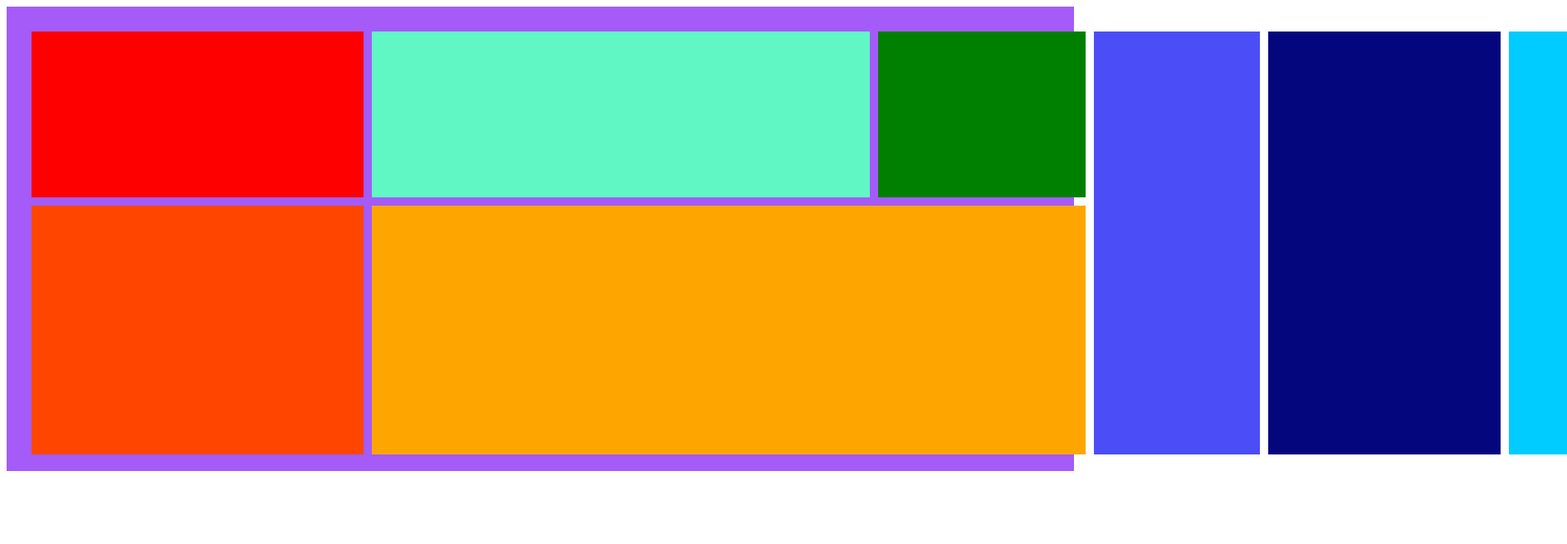
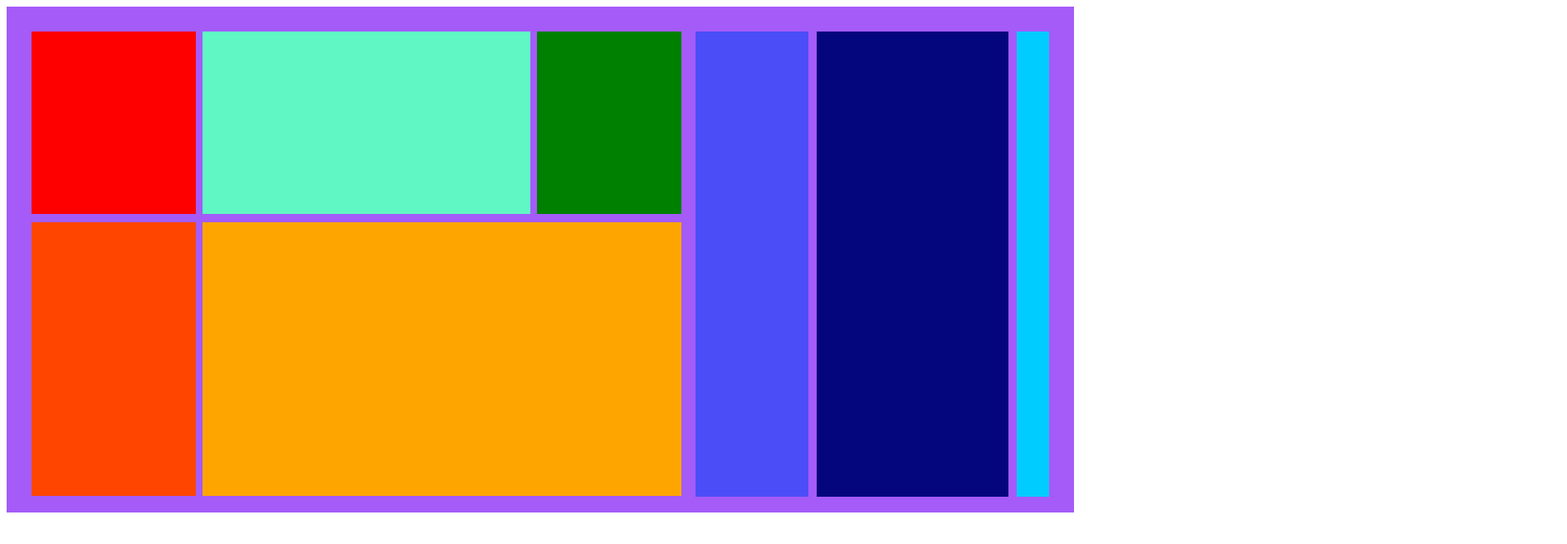
Before and after one commit to TruongThiQuynhAnh15/Homework, a plain HTML site: page Bai1/index.html in a window 1280 px wide. Shown: the whole page at 83% size, 1888 px wide, since content can reach past the window. Drawn offline with Linux system fonts and the light colour scheme.

Commit message:
update css

```diff
--- a/Bai1/style.css
+++ b/Bai1/style.css
@@ -1,70 +1,79 @@
 .bg{
   background-color: rgb(164, 91, 248);
   width: 97%;
-  height: 500px;
+  height: 550px;
   padding: 30px;
   display: flex;
 }
 .container{
   display: block;
+  width: 100%;
+  height : 100%;
 }
 .left{
   display: flex;
-  margin-right : 10px
+  margin-right : 10px;
+  width : 65%;
 }
 .top{
   display: flex;
   margin-bottom: 10px;
+  width: 100%;
+  height : 40%;
 }
 
 .red{
   background-color: red;
-  width: 400px;
-  height: 200px;
-  margin-right : 10px;
+  width: 25%;
+  height: 100%;
+  margin-right : 1%;
 }
 .greenlight{
   background-color: rgb(96, 247, 197);
-  width: 600px;
-  height: 200px;
-  margin-right : 10px;
+  width: 50%;
+  height: 100%;
+  margin-right : 1%;
 }
 .green{
   background-color : green;
-  width: 250px;
-  height : 200px
+  width: 22%;
+  height: 100%;
+  margin-right : 1%;
 }
 .bottom{
   display: flex;
+  width: 100%;
+  height: 60%;
 }
 .orange{
   background-color: orangered;
-  width : 400px;
-  height: 300px;
-  margin-right: 10px;
+  width : 25%;
+  height: 100%;
+  margin-right: 1%;
 }
 .orangelight{
   background-color: orange;
-  width : 860px;
-  height: 300px;
+  width : 73%;
+  height: 100%;
 }
 .right{
   display: flex;
+  width : 35%;
 }
 .blue{
   background-color: #4b4ef7;
-  width: 200px;
-  height: 510px;
+  width: 35%;
+  height: 102%;
   margin-right: 10px;
 }
 .blueblack{
   background-color: #04067e;
-  width: 280px;
-  height: 510px;
+  width: 60%;
+  height: 102%;
   margin-right: 10px;
 }
 .bluelight{
   background-color: rgb(0, 204, 255);
-  width : 70px;
-  height: 510px;
+  width : 10%;
+  height: 102%;
 }
```
Also changed, not shown: Bai1/index.html (+1 -0 lines), Bai3/index.html (+12 -0 lines).
